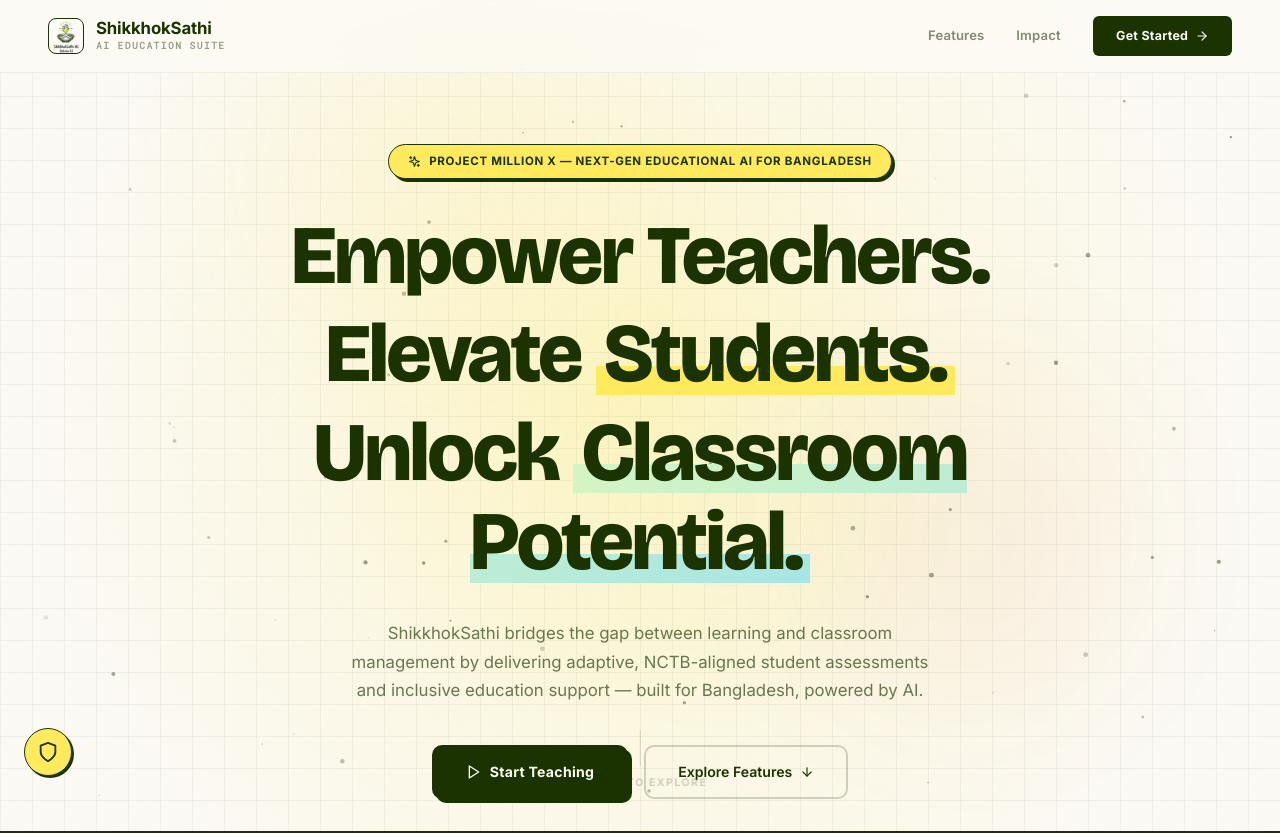
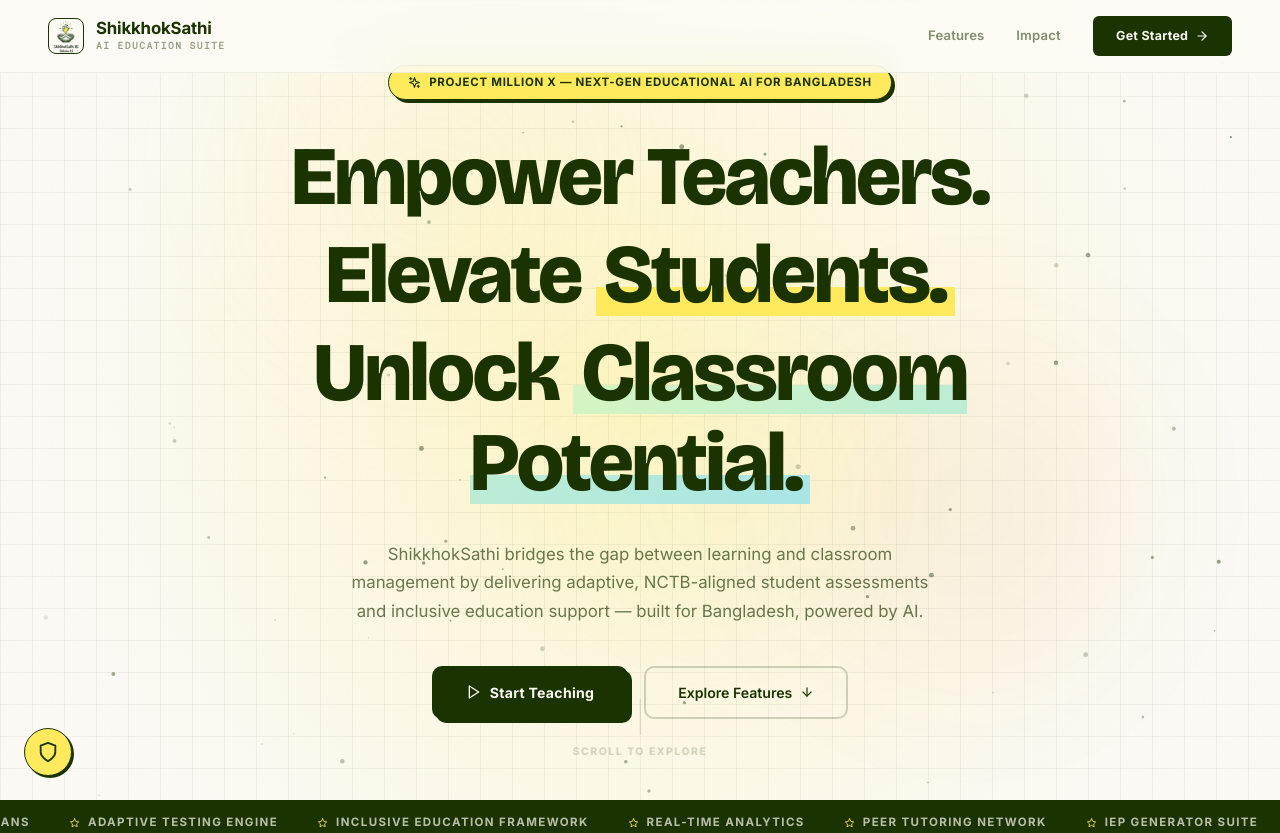
Before and after one commit to ashrafulislamsami-design/Shikkhoksathi, a React (Create React App) app in the folder student-ui/: page / in a window 1280 px wide. Shown: the top 833 px of the page. Built offline with nearby package versions, Linux system fonts and the light colour scheme.

Commit message:
fix: adjust hero content padding to shift badge downwards clearing navigation bar overlay and support 100dvh for mobile screens

```diff
--- a/student-ui/src/components/LoginPage.jsx
+++ b/student-ui/src/components/LoginPage.jsx
@@ -436,7 +436,7 @@ const LoginPage = ({ onLoginSuccess }) => {
     return (
         <div className="landing-root">
             {/* ===== SECTION 1: CINEMATIC HERO ===== */}
-            <section className="landing-hero-section pt-28 pb-32 md:pt-36 md:pb-8">
+            <section className="landing-hero-section pb-40 md:pb-12">
                 <ParticleField />
                 <FloatingOrbs />
 
@@ -466,7 +466,7 @@ const LoginPage = ({ onLoginSuccess }) => {
                 </nav>
 
                 {/* Hero Content */}
-                <div className="landing-hero-content">
+                <div className="landing-hero-content pt-28 md:pt-0">
                     <div className={`landing-hero-badge ${heroLoaded ? 'landing-hero-badge-visible' : ''}`}>
                         <Sparkles size={13} />
                         <span>Project Million X — Next-Gen Educational AI for Bangladesh</span>
--- a/student-ui/src/index.css
+++ b/student-ui/src/index.css
@@ -253,6 +253,7 @@ body.large-text button {
 .landing-hero-section {
   position: relative;
   min-height: 100vh;
+  min-height: 100dvh;
   display: flex;
   flex-direction: column;
   align-items: center;
```
